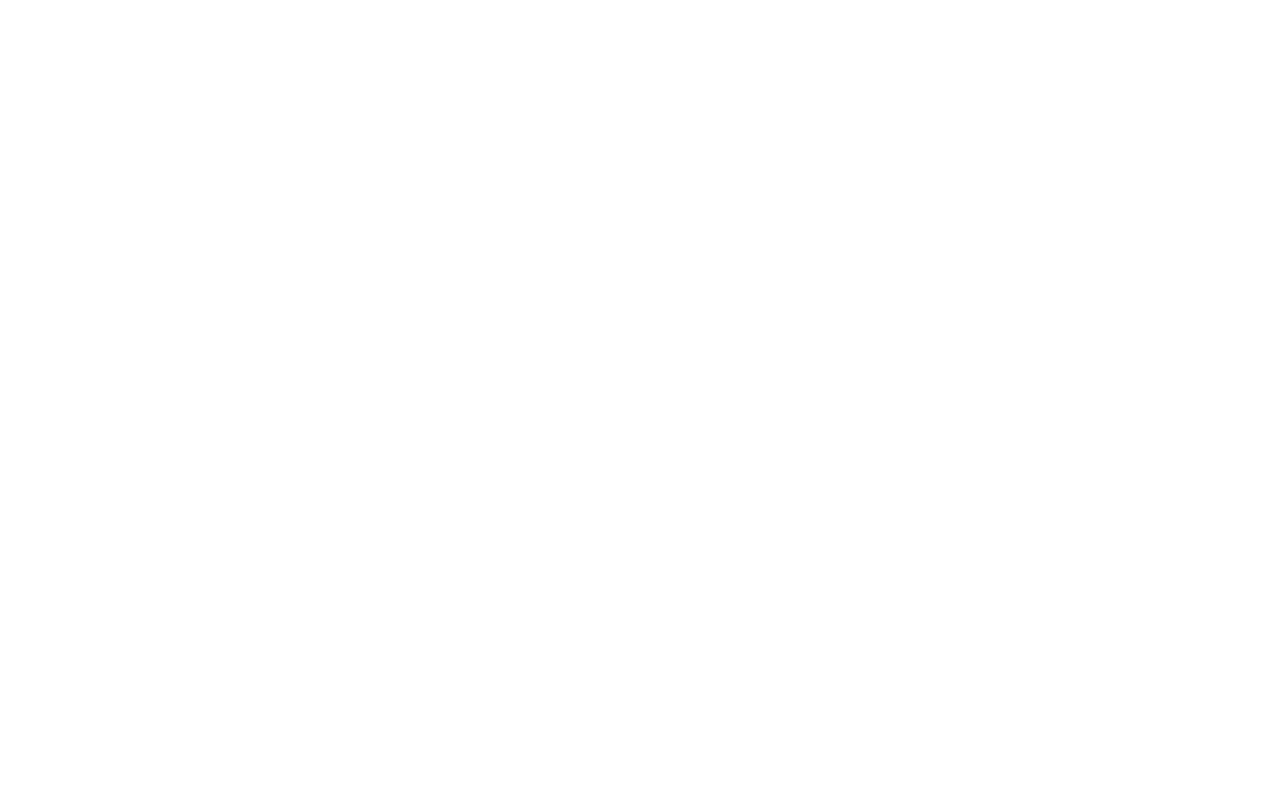
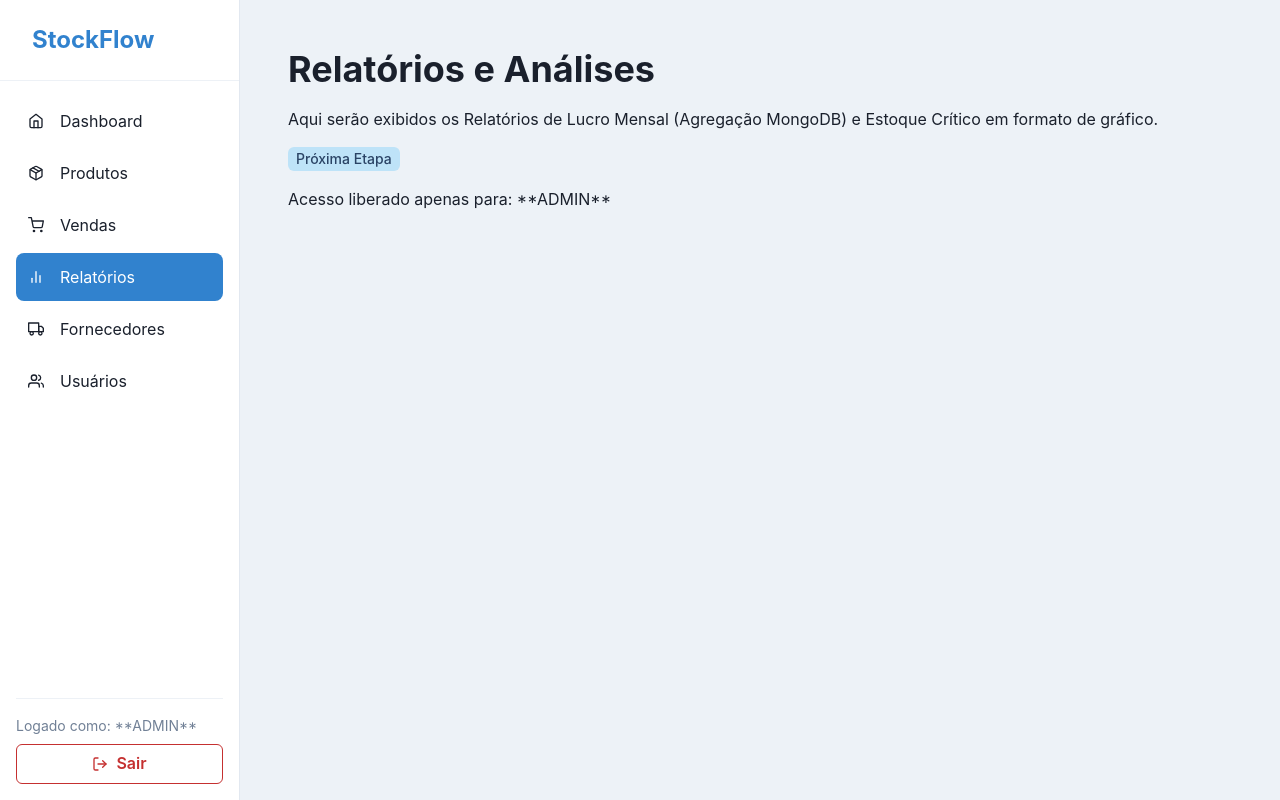
Before and after one commit to Carlos-Godoi/StockFlow, a React (Vite) app in the folder stockflow-frontend-vite/: page /reports in a window 1280 px wide. Before the commit this address had no page. Built offline with nearby package versions, Linux system fonts and the light colour scheme; sample sign-in values are in the browser's storage.

Commit message:
Atualizações

```diff
--- a/stockflow-frontend-vite/src/App.tsx
+++ b/stockflow-frontend-vite/src/App.tsx
@@ -6,6 +6,8 @@
 import ProtectedRoute from './components/ProtectedRoute';
 import ProductsPage from './pages/ProductsPage';
 import SalesPage from './pages/SalesPage';
+import SuppliersPage from './pages/SuppliersPage';
+import ReportsPage from './pages/ReportsPage';
 
 
 
@@ -19,7 +21,7 @@
           {/* Rota de Login (Pública) */}
           <Route path='/login' element={<LoginPage />} />
 
-          {/* Rota protegida: Apenas acessível se logado */}
+          {/* Rotas Protegidas (Agora envolvidas pelo ProtectedRoute/Sidebar) */}
           <Route
             path='/dashboard'
             element={
@@ -40,11 +42,25 @@
           />
 
           {/* NOVA ROTA PROTEGIDA: Vendas */}
-          <Route
-            path='/sales'
+          <Route path='/sales'
             element={
               <ProtectedRoute>
                 <SalesPage />
+              </ProtectedRoute>
+            }
+          />
+
+          <Route path="/suppliers"
+            element={
+              <ProtectedRoute>
+                <SuppliersPage />
+              </ProtectedRoute>
+            }
+          />
+          <Route path="/reports"
+            element={
+              <ProtectedRoute>
+                <ReportsPage />
               </ProtectedRoute>
             }
           />
--- a/stockflow-frontend-vite/src/components/ProtectedRoute.tsx
+++ b/stockflow-frontend-vite/src/components/ProtectedRoute.tsx
@@ -1,8 +1,10 @@
+// src/components/ProtectedRoute.tsx (Atualizado)
+
 import React from 'react';
 import { Navigate } from 'react-router-dom';
 import { useAuth } from '../context/AuthContext';
 import { Spinner, Center } from '@chakra-ui/react';
-import { Sidebar } from 'flowbite-react';
+import Sidebar from './Sidebar'; // <-- Importa a Sidebar
 
 interface ProtectedRouteProps {
   children: React.ReactNode;
@@ -12,20 +14,18 @@
   const { isAuthenticated, isLoading } = useAuth();
 
   if (isLoading) {
-        // Exibe um spinner enquanto o estado de autenticação está sendo carregado
     return (
-            <Center height='100vh'>
-                <Spinner size='xl' color='blue.500' />
+      <Center height="100vh">
+        <Spinner size="xl" color="blue.500" />
       </Center>
     );
   }
 
   if (!isAuthenticated) {
-        // Se não estiver autenticado, redireciona para a página de login
-        return <Navigate to='/login' replace />;
+    return <Navigate to="/login" replace />;
   }
 
-    // Se estiver autenticado, renderiza o componente filho (a tela protegida)
+  // Se autenticado, renderiza a Sidebar envolvendo o conteúdo da página
   return <Sidebar>{children}</Sidebar>;
 };
 
--- /dev/null
+++ b/stockflow-frontend-vite/src/pages/ReportsPage.tsx
@@ -0,0 +1,20 @@
+// src/pages/ReportsPage.tsx
+
+import React from 'react';
+import { Box, Heading, Text, Tag } from '@chakra-ui/react';
+import { useAuth } from '../context/AuthContext';
+
+const ReportsPage: React.FC = () => {
+    const { user } = useAuth();
+    return (
+        <Box p={8}>
+            <Heading mb={4}>Relatórios e Análises</Heading>
+            <Text mb={4}>
+                Aqui serão exibidos os Relatórios de Lucro Mensal (Agregação MongoDB) e Estoque Crítico em formato de gráfico.
+            </Text>
+            <Tag colorScheme="blue">Próxima Etapa</Tag>
+            <Text mt={4}>Acesso liberado apenas para: **{user?.role.toUpperCase()}**</Text>
+        </Box>
+    );
+};
+export default ReportsPage;
--- a/stockflow-frontend-vite/src/pages/SalesPage.tsx
+++ b/stockflow-frontend-vite/src/pages/SalesPage.tsx
@@ -22,9 +22,9 @@
     Tbody
 } from '@chakra-ui/react';
 import { AddIcon } from '@chakra-ui/icons';
-import { UserRole } from '../types/auth';
 import { AxiosError } from 'axios';
 import { ModalFooter } from 'flowbite-react';
+import SaleCreationModal from '../components/SaleCreationModal';
 
 
 
--- /dev/null
+++ b/stockflow-frontend-vite/src/pages/SuppliersPage.tsx
@@ -0,0 +1,19 @@
+import React from 'react';
+import { Box, Heading, Text, Tag } from '@chakra-ui/react';
+import { useAuth } from '../context/AuthContext';
+
+const SuppliersPage: React.FC = () => {
+    const { user } = useAuth();
+    return (
+        <Box p={8}>
+            <Heading mb={4}>Gestão de Fornecedores</Heading>
+            <Text mb={4}>
+                Esta página será o CRUD completo de Fornecedores (apenas Admin pode criar/editar).
+            </Text>
+            <Tag colorScheme='yellow'>Em desenvolvimento</Tag>
+            <Text mt={4}>Seu papel atual: **{user?.role.toUpperCase()}**</Text>
+        </Box>
+    );
+};
+
+export default SuppliersPage;
```
Lines whose indentation alone changed are shown as unchanged.
